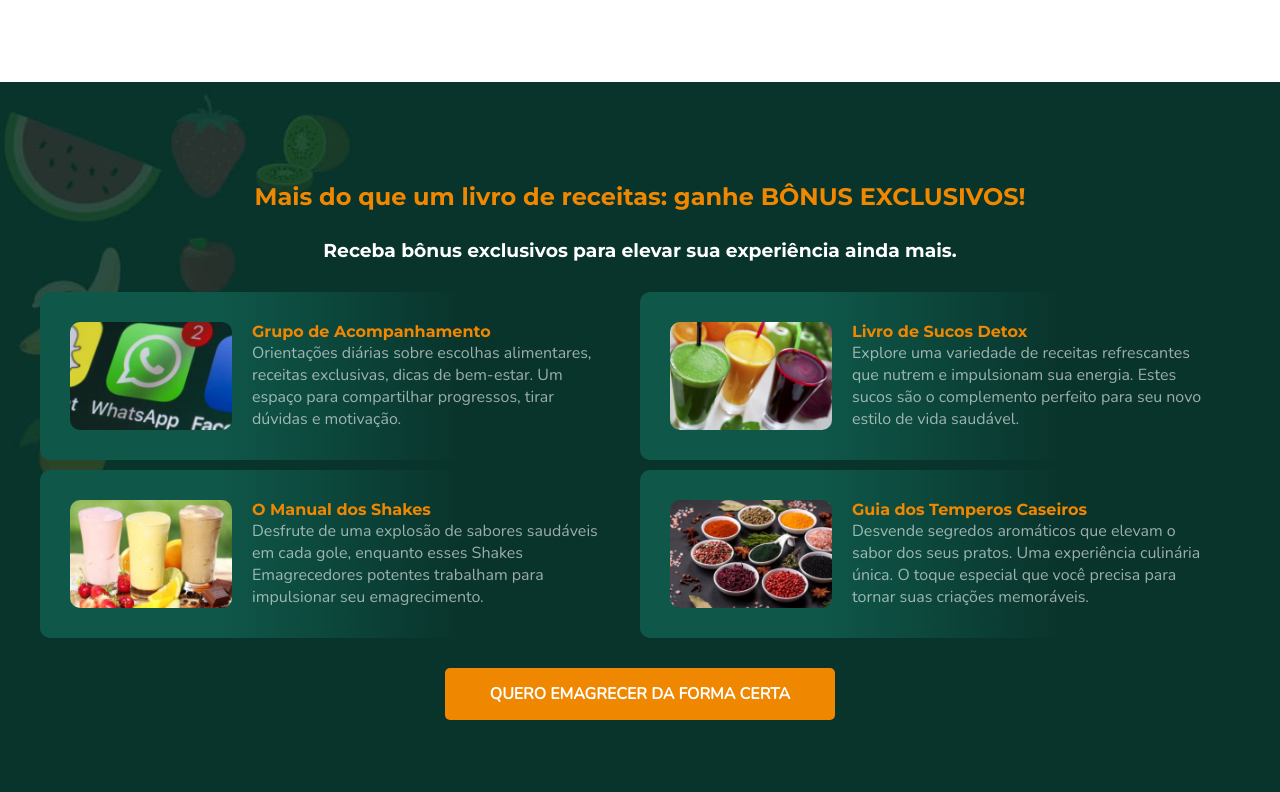
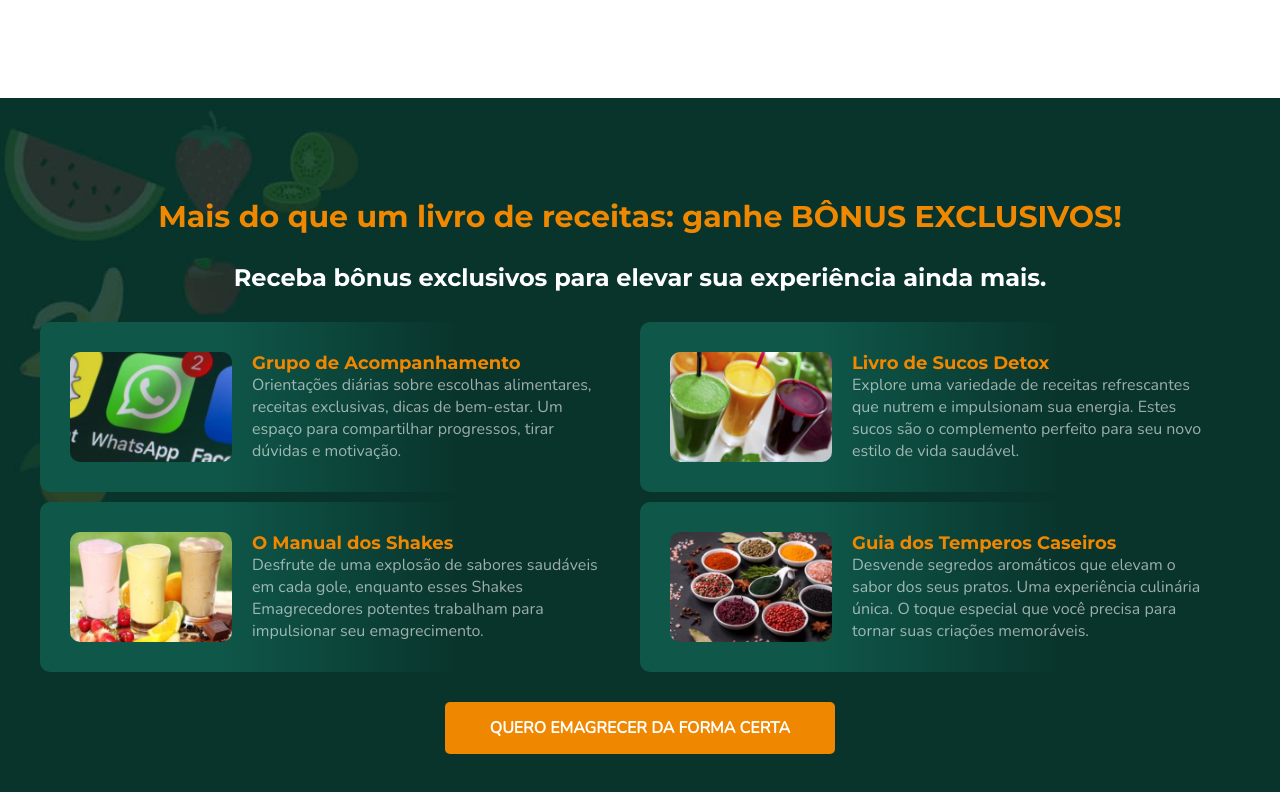
Before and after one commit to mozelli/alimentarcs, a Next.js app: page / in a window 1280 px wide. Shown: the part 1162-1954 px from the top of the page. Built offline with nearby package versions, Linux system fonts and the light colour scheme.

Commit message:
styles adjustments

```diff
--- a/src/app/globals.css
+++ b/src/app/globals.css
@@ -14,6 +14,8 @@
     --light-green: #308a78;
     --white: #ffffff;
     --transparent-white: rgba(255,255,255,.6);
+    --light-grey: #CCCCCC;
+    --dark-grey: #888888;
 
     --text-font: "Nunito", sans-serif;
     --title-font: "Montserrat", sans-serif;
@@ -31,6 +33,16 @@ h1, h2, h3, h4 {
     font-family: var(--title-font);
     margin: 0;
     color: var(--text);
+}
+
+h2 {
+    font-size: 30px;
+}
+h3 {
+    font-size: 24px;
+}
+h4 {
+    font-size: 18px;
 }
 
 p, button, span {
@@ -55,4 +67,8 @@ img {
     --section-padding-y: 60px;
     --section-padding-x: 10px;
  }
+
+ h2 {
+    font-size: 24px;
+ }
 }
```
